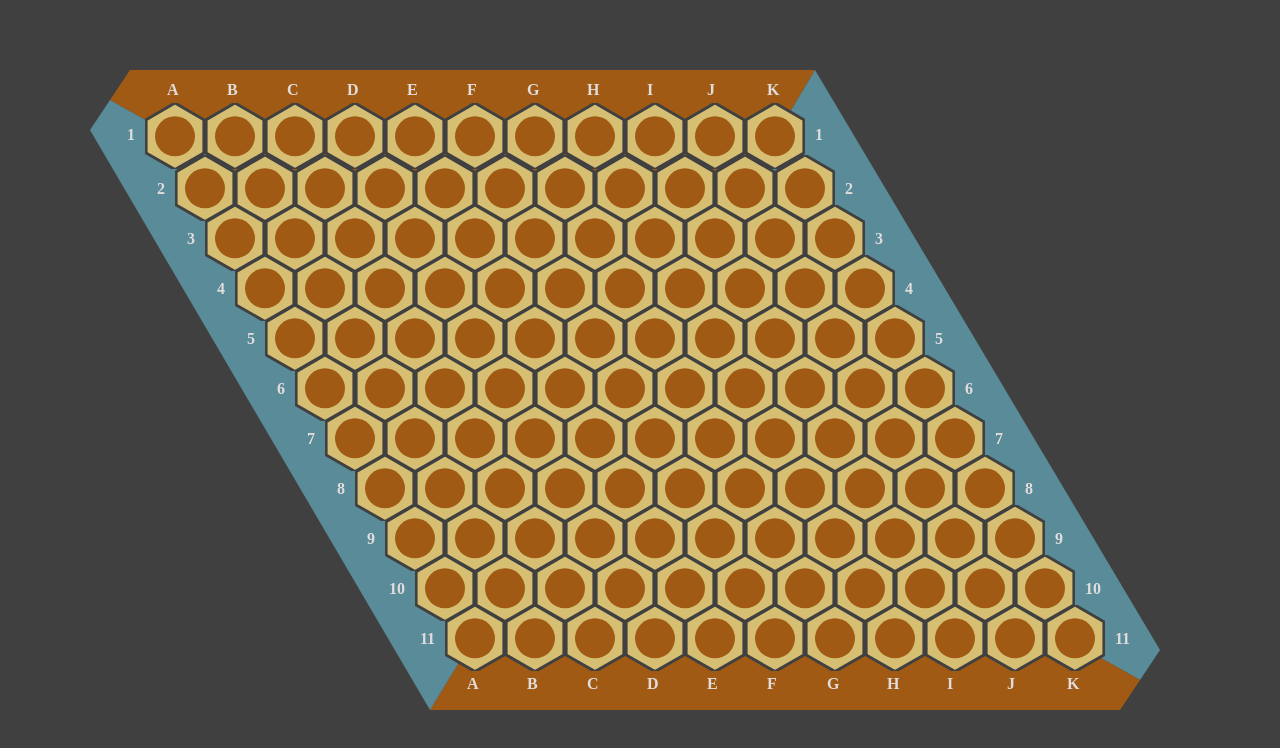
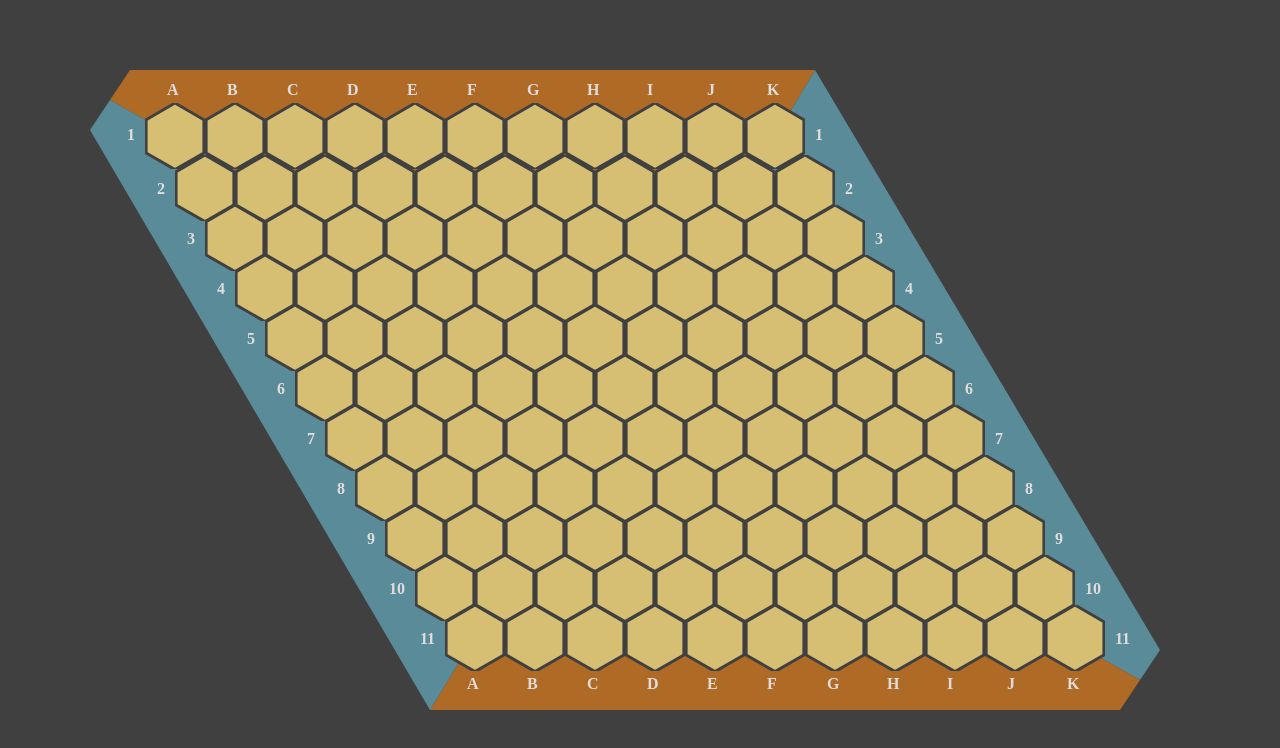
Before and after one commit to steilwinden/hexomato, an Angular app: page / in a window 1280 px wide. Shown: the top 748 px of the page. Built offline with nearby package versions, Linux system fonts and the light colour scheme.

Commit message:
added startBlinking to hex-node

```diff
--- a/src/app/game/board/board.component.ts
+++ b/src/app/game/board/board.component.ts
@@ -32,7 +32,7 @@ export class BoardComponent implements OnInit {
     for (let row = 0; row < size; row++) {
       this.grid[row] = [];
       for (let col = 0; col < size; col++) {
-        this.grid[row].push({active: false, state: HexState.PLAYER_1} as HexNode);
+        this.grid[row].push({lastMove: false, startBlinking: false, state: HexState.EMPTY} as HexNode);
       }
     }
   }
--- a/src/app/game/hexagon/hexagon.component.html
+++ b/src/app/game/hexagon/hexagon.component.html
@@ -3,11 +3,9 @@
        xmlns="http://www.w3.org/2000/svg">
     <path d="M50 0L100 28.8675V86.6025L50 115.47L0 86.6025V28.8675L50 0Z"/>
   </svg>
-  @if (hexNode.state === HexState.PLAYER_1 || hexNode.state === HexState.PLAYER_2) {
     <svg
       [attr.class]="getContentSvgClass()"
       viewBox="1 0 104 115" xmlns="http://www.w3.org/2000/svg">
       <circle cx="53" cy="57.735" r="34.641"/>
     </svg>
-  }
 </div>
--- a/src/app/game/hexagon/hexagon.component.scss
+++ b/src/app/game/hexagon/hexagon.component.scss
@@ -20,9 +20,23 @@
     fill: var(--color-player-2);
   }
 
-  .active {
+  .empty {
+    opacity: 0;
+  }
+
+  .lastMove {
     stroke: var(--color-canvas);
     stroke-width: 4px;
   }
 
+  @keyframes blink {
+    0% { opacity: 1; }
+    50% { opacity: 0; }
+    100% { opacity: 1; }
+  }
+
+  .blink {
+    animation: blink 1s ease 5;
+  }
+
 }
--- a/src/app/game/hexagon/hexagon.component.ts
+++ b/src/app/game/hexagon/hexagon.component.ts
@@ -14,7 +14,8 @@ export class HexagonComponent {
 
   @Input() hexNode!: HexNode;
 
-  constructor(public gameService: GameService) {}
+  constructor(public gameService: GameService) {
+  }
 
   getContentSvgClass() {
     const classes = ['content-svg'];
@@ -22,12 +23,19 @@ export class HexagonComponent {
       classes.push('player-1');
     } else if (this.hexNode.state === HexState.PLAYER_2) {
       classes.push('player-2');
+    } else if (this.hexNode.state === HexState.EMPTY) {
+      classes.push('empty');
     }
-    if (this.hexNode.active) {
-      classes.push('active');
+    if (this.hexNode.state !== HexState.EMPTY) {
+      if (this.hexNode.lastMove) {
+        classes.push('lastMove');
+      }
+      if (this.hexNode.startBlinking) {
+        classes.push('blink');
+      }
     }
     return classes.join(' ');
   }
 
-    protected readonly HexState = HexState;
+  protected readonly HexState = HexState;
 }
--- a/src/app/game/shared/hex-node.ts
+++ b/src/app/game/shared/hex-node.ts
@@ -1,6 +1,7 @@
 import {HexState} from "./hex-state.enum";
 
 export interface HexNode {
-  active: boolean;
+  lastMove: boolean;
+  startBlinking: boolean;
   state: HexState;
 }
--- a/src/styles.scss
+++ b/src/styles.scss
@@ -1,5 +1,5 @@
 :root {
-  --color-player-1: #a15a13;
+  --color-player-1: #af6a25;;
   --color-player-2: #598b98;
   --color-canvas: #404040;
 }
```
